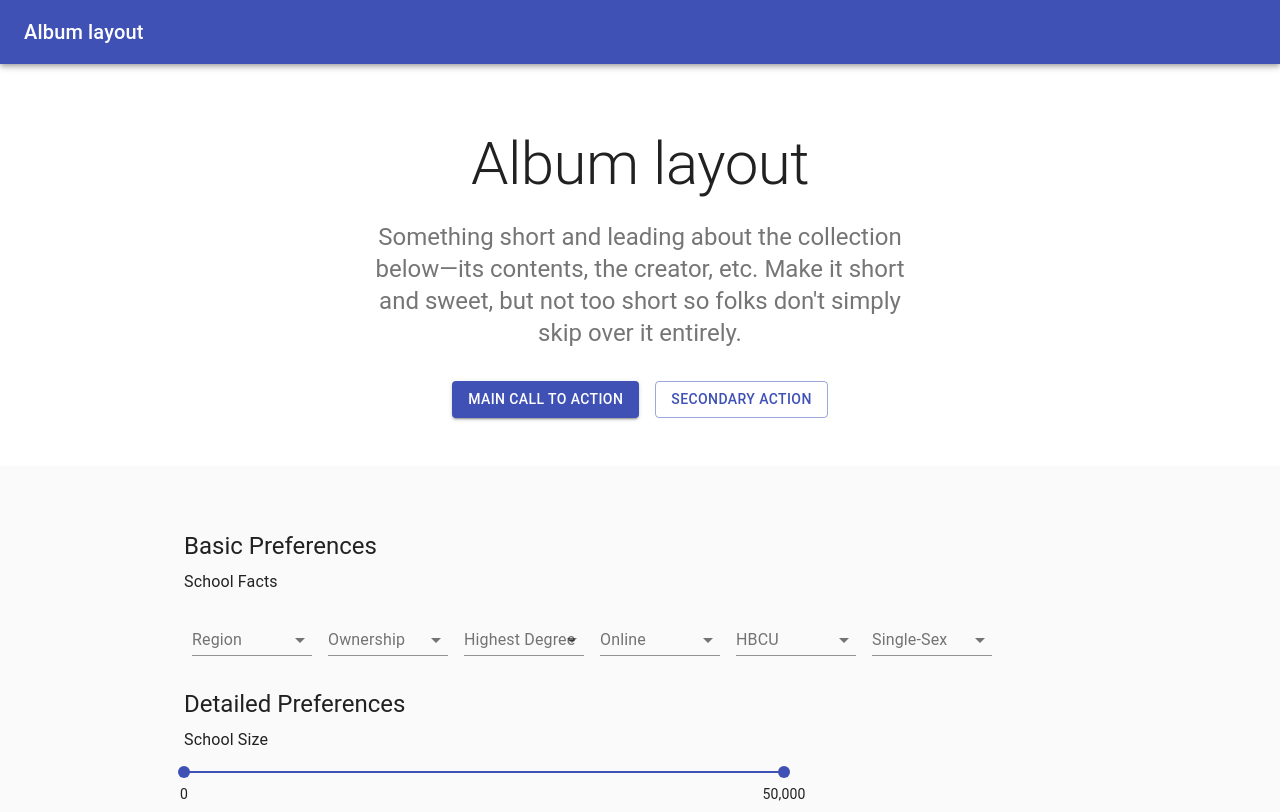
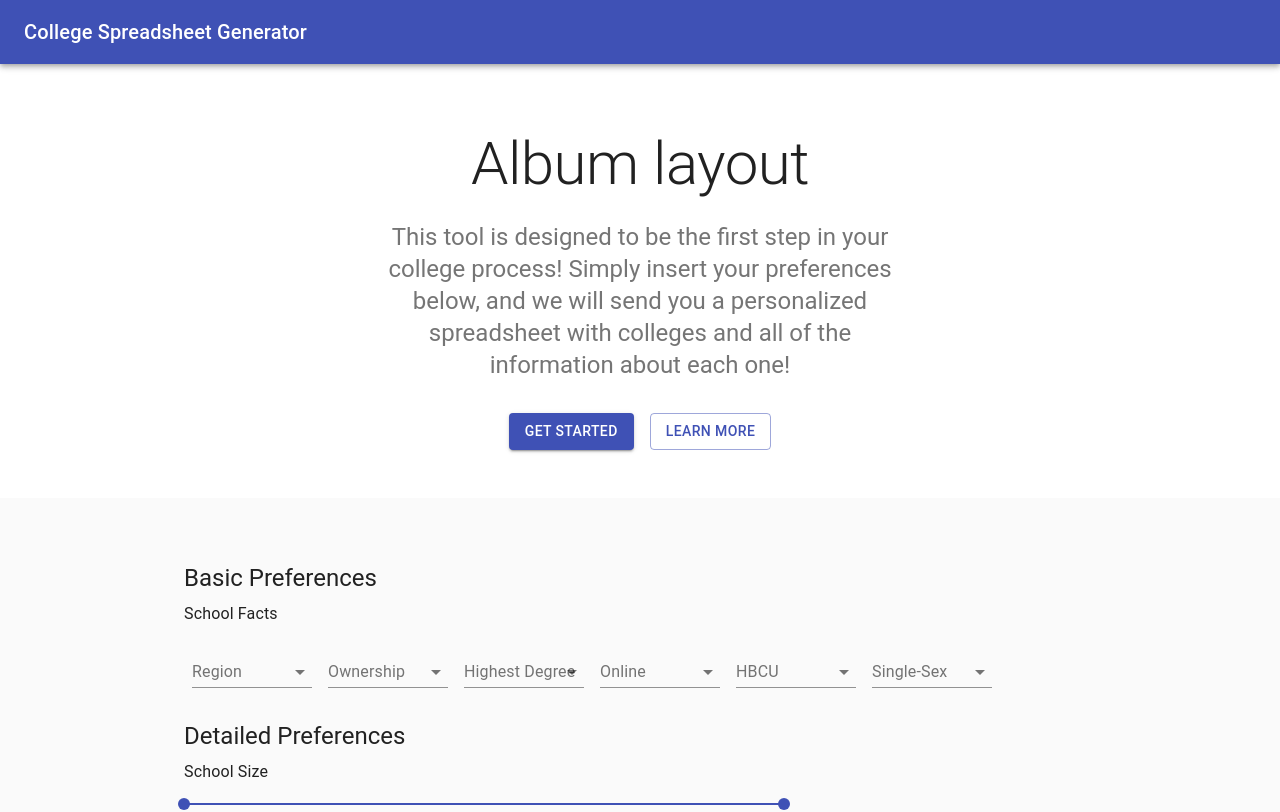
Before and after one commit to jackdavidweber/simpleCollegeDataForm, a React (Create React App) app: page / in a window 1280 px wide. Shown: the top 812 px of the page. Built offline with nearby package versions, Linux system fonts and the light colour scheme.

Commit message:
replaced default text with my own

```diff
--- a/src/App.js
+++ b/src/App.js
@@ -76,7 +76,7 @@ function App() {
         <Toolbar>
           {/* <CameraIcon className={classes.icon} /> */}
           <Typography variant="h6" color="inherit" noWrap>
-            Album layout
+            College Spreadsheet Generator
           </Typography>
         </Toolbar>
       </AppBar>
@@ -88,20 +88,18 @@ function App() {
               Album layout
             </Typography>
             <Typography variant="h5" align="center" color="textSecondary" paragraph>
-              Something short and leading about the collection below—its contents, the creator, etc.
-              Make it short and sweet, but not too short so folks don&apos;t simply skip over it
-              entirely.
+              This tool is designed to be the first step in your college process! Simply insert your preferences below, and we will send you a personalized spreadsheet with colleges and all of the information about each one!
             </Typography>
             <div className={classes.heroButtons}>
               <Grid container spacing={2} justify="center">
                 <Grid item>
                   <Button variant="contained" color="primary">
-                    Main call to action
+                    Get Started
                   </Button>
                 </Grid>
                 <Grid item>
                   <Button variant="outlined" color="primary">
-                    Secondary action
+                    Learn More
                   </Button>
                 </Grid>
               </Grid>
```
